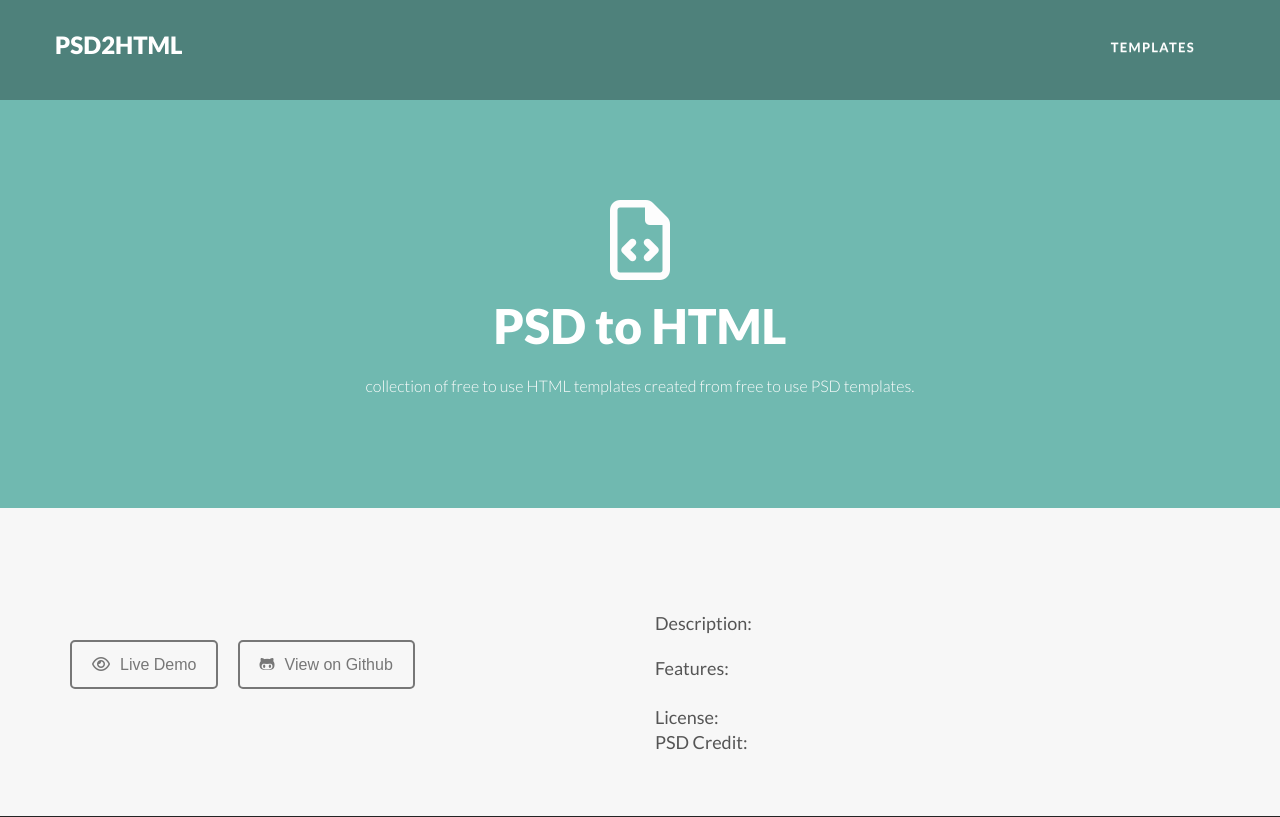
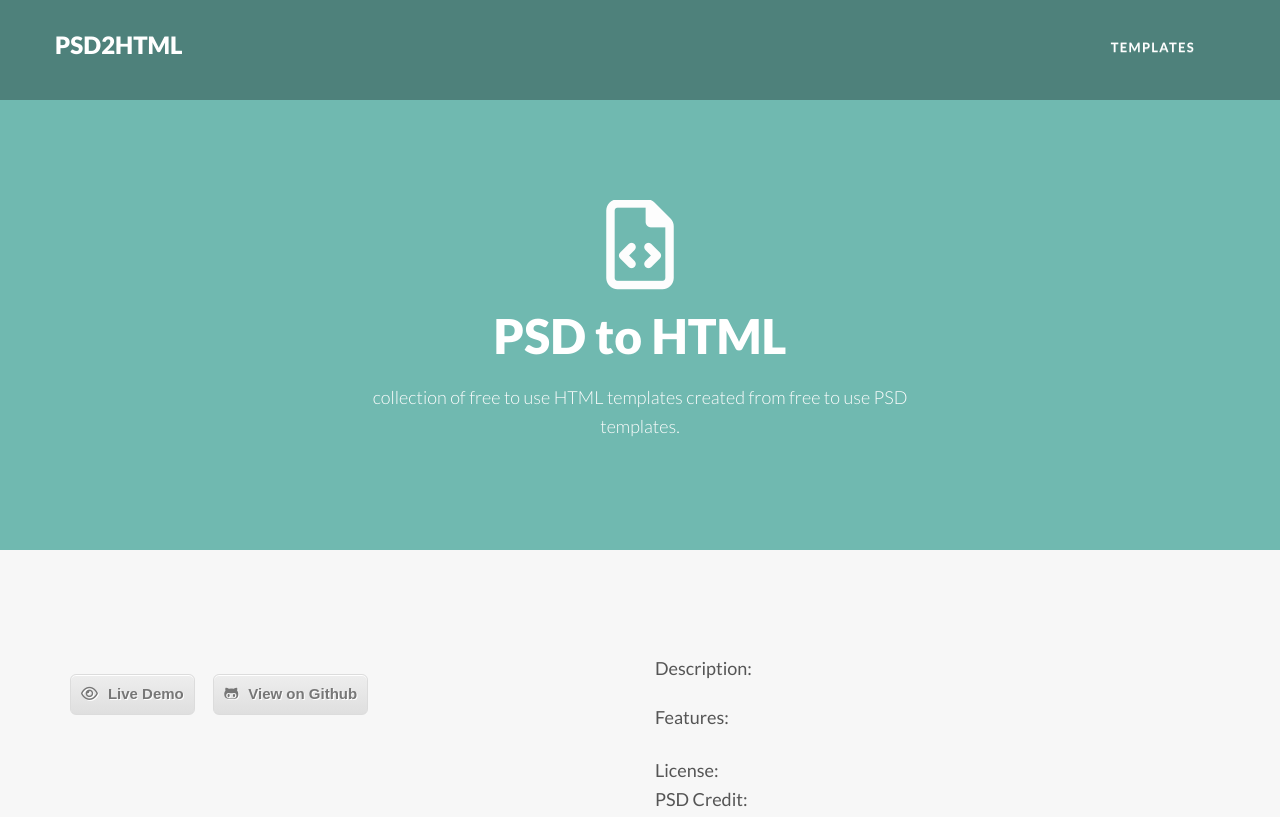
Before and after one commit to mgellis91/psd2html, a plain HTML site: page single_project.html in a window 1280 px wide. Shown: the top 817 px of the page. Drawn offline with Linux system fonts and the light colour scheme.

Commit message:
small css changes
edited font size of hero and portfolio hover text as well as edited
styles for live preview and github buttons

```diff
--- a/css/style.css
+++ b/css/style.css
@@ -11,7 +11,7 @@
 body {
 	color:#777;
 	background: #f7f7f7;
-	font-size: 16px;
+	font-size: 18px;
 	line-height: 1.6em;
 	font-weight: 300;
 	text-shadow: none;
@@ -31,7 +31,6 @@ h1, h2, h3, h4, h5, h6 {
 h3,h4{
 	color:#555;
 	margin-bottom: .8rem!important;
-
 }
 
 h1,h2,h3,h4,h5,h6 {
@@ -42,7 +41,7 @@ h1 { font-size: 40px; line-height: 30px; }
 h2 { font-size: 32px; }
 h3 { font-size: 24px; }
 h4 { font-size: 18px; }
-h5 { font-size: 16px; }
+h5 { font-size: 18px; }
 .txt-light { font-weight: 300; }
 .txt-regular { font-weight: 400; }
 .txt-bold { font-weight: 700; }
@@ -699,28 +698,61 @@ nav#filter a {
 	opacity: 1;
 }
 
-.folio-btn {
-  -webkit-border-radius: 28;
-  -moz-border-radius: 28;
-  font-family: Arial;
-  color: #777;
-  font-size: 16px;
-  padding: 10px 20px 10px 20px;
-  border: solid #777 2px;
-  text-decoration: none;
-	margin-right: 1em;
-	display: inline-block;;
-	margin-top: 1.6em;
-	border-radius: 5px;
+@media screen and (max-width:760px) {
+	.portfolio-item li{
+		list-style: none;
+	}
 }
 
-.folio-btn:hover{
-	color:#555;
+
+.folio-btn {
+	margin-top: 1em;
+	-moz-box-shadow:inset 0px 1px 0px 0px #ffffff;
+	-webkit-box-shadow:inset 0px 1px 0px 0px #ffffff;
+	box-shadow:inset 0px 1px 0px 0px #ffffff;
+	background:-webkit-gradient( linear, left top, left bottom, color-stop(0.05, #ededed), color-stop(1, #dfdfdf) );
+	background:-moz-linear-gradient( center top, #ededed 5%, #dfdfdf 100% );
+	filter:progid:DXImageTransform.Microsoft.gradient(startColorstr='#ededed', endColorstr='#dfdfdf');
+	background-color:#ededed;
+	-webkit-border-top-left-radius:6px;
+	-moz-border-radius-topleft:6px;
+	border-top-left-radius:6px;
+	-webkit-border-top-right-radius:6px;
+	-moz-border-radius-topright:6px;
+	border-top-right-radius:6px;
+	-webkit-border-bottom-right-radius:6px;
+	-moz-border-radius-bottomright:6px;
+	border-bottom-right-radius:6px;
+	-webkit-border-bottom-left-radius:6px;
+	-moz-border-radius-bottomleft:6px;
+	border-bottom-left-radius:6px;
+	text-indent:0;
+	border:1px solid #dcdcdc;
+	display:inline-block;
+	color:#777777;
+	font-family:arial;
+	font-size:15px;
+	font-weight:bold;
+	font-style:normal;
+	padding: 5px 10px;
+	text-decoration:none;
+	text-align:center;
+	text-shadow:1px 1px 0px #ffffff;
+	margin-right: 1em;
 }
-
 .folio-btn i{
 	margin-right: 10px;
-	color:#777;
+}
+.folio-btn:hover {
+	background:-webkit-gradient( linear, left top, left bottom, color-stop(0.05, #dfdfdf), color-stop(1, #ededed) );
+	background:-moz-linear-gradient( center top, #dfdfdf 5%, #ededed 100% );
+	filter:progid:DXImageTransform.Microsoft.gradient(startColorstr='#dfdfdf', endColorstr='#ededed');
+	background-color:#dfdfdf;
+	color:#333;
+}
+.folio-btn:active {
+	position:relative;
+	top:1px;
 }
 
 @media screen and (max-width:769px){
@@ -738,7 +770,6 @@ nav#filter a {
 	.portfolio-item{
 		text-align: center;
 	}
-
 
 }
 
@@ -790,7 +821,7 @@ br{
 }
 .portfolio-item .portfolio-desc .folio-info p {
 	color: #ffffff;
-	font-size: 12px;
+	font-size: 16px;
 }
 
 
```
